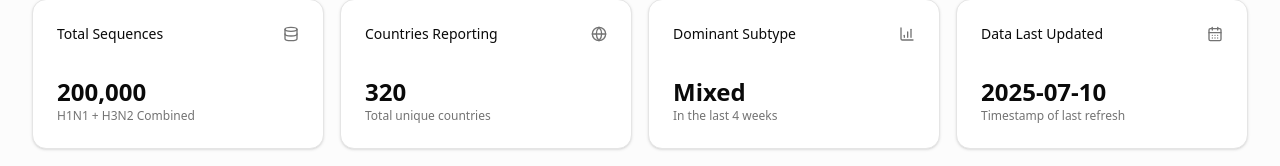
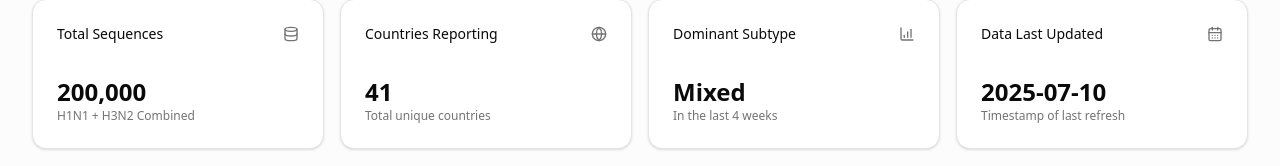
Before and after one commit to JokingHero/influenza-dashboard, a React (Vite) app: page / in a window 1280 px wide. Shown: the part 189-355 px from the top of the page. Built offline with nearby package versions, Linux system fonts and the light colour scheme.

Commit message:
fix for country count

```diff
--- a/src/components/dashboard/tabs/GlobalSituationReport.tsx
+++ b/src/components/dashboard/tabs/GlobalSituationReport.tsx
@@ -20,8 +20,9 @@ interface GlobalSituationReportProps {
 
 const GlobalSituationReport: React.FC<GlobalSituationReportProps> = ({ h1n1Data, h3n2Data, h1n1Totals, h3n2Totals, h1n1MapData, h3n2MapData }) => {
   const kpiData = useMemo(() => {
-    const totalSequences = h1n1Totals.totalNumIsolates + h3n2Totals.totalNumIsolates;
-    const totalCountries = h1n1Totals.totalNumCountries + h3n2Totals.totalNumCountries;
+    const totalSequences = (h1n1Totals?.totalNumIsolates || 0) + (h3n2Totals?.totalNumIsolates || 0);
+    const allCountryEntries = [...h1n1MapData, ...h3n2MapData];
+    const totalCountries = new Set(allCountryEntries.map(entry => entry.country)).size;
 
     const allWeeklyData = [
       ...h1n1Data.flatMap(c => c.weeklyData.map(w => ({ ...w, variant: 'h1n1' }))),
```
